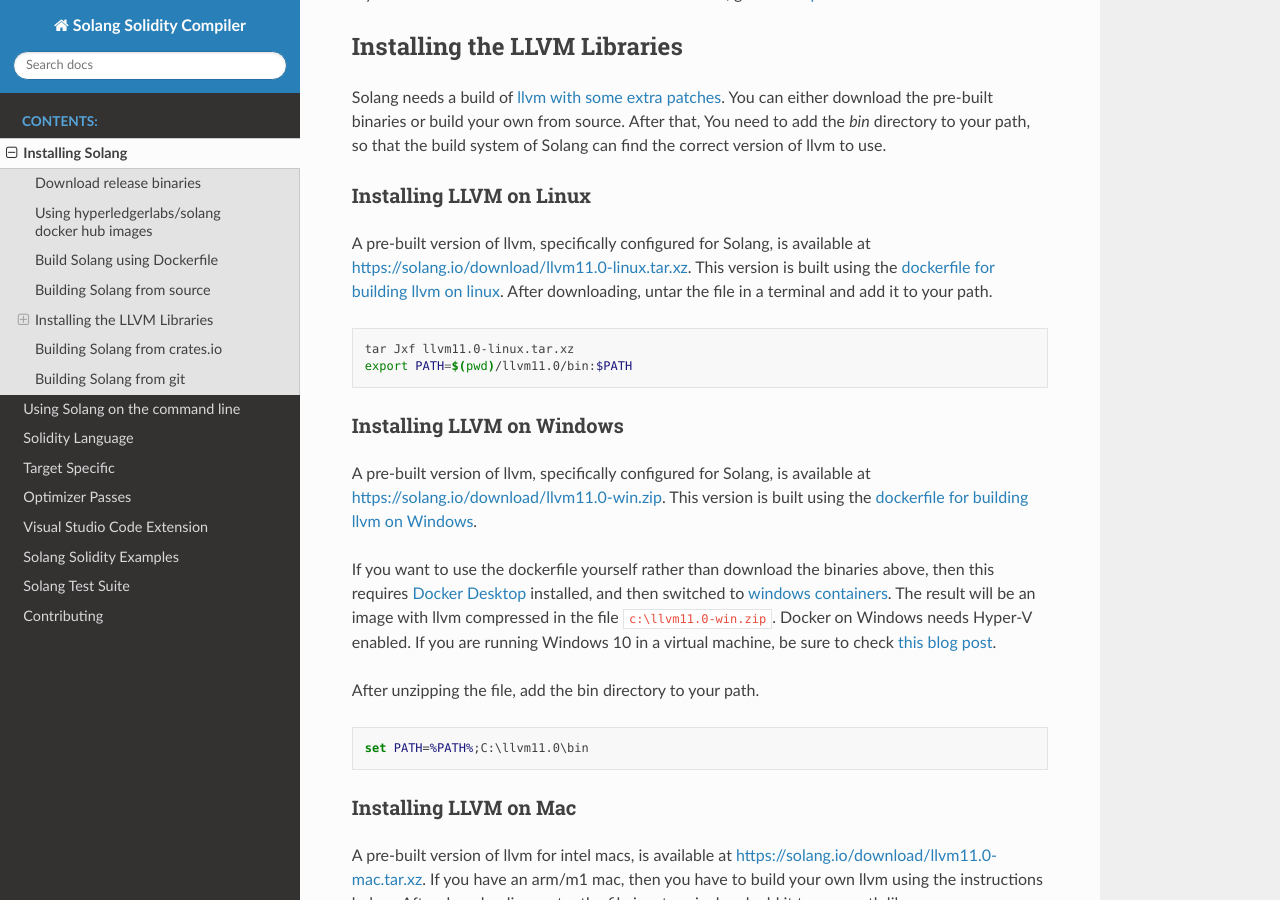
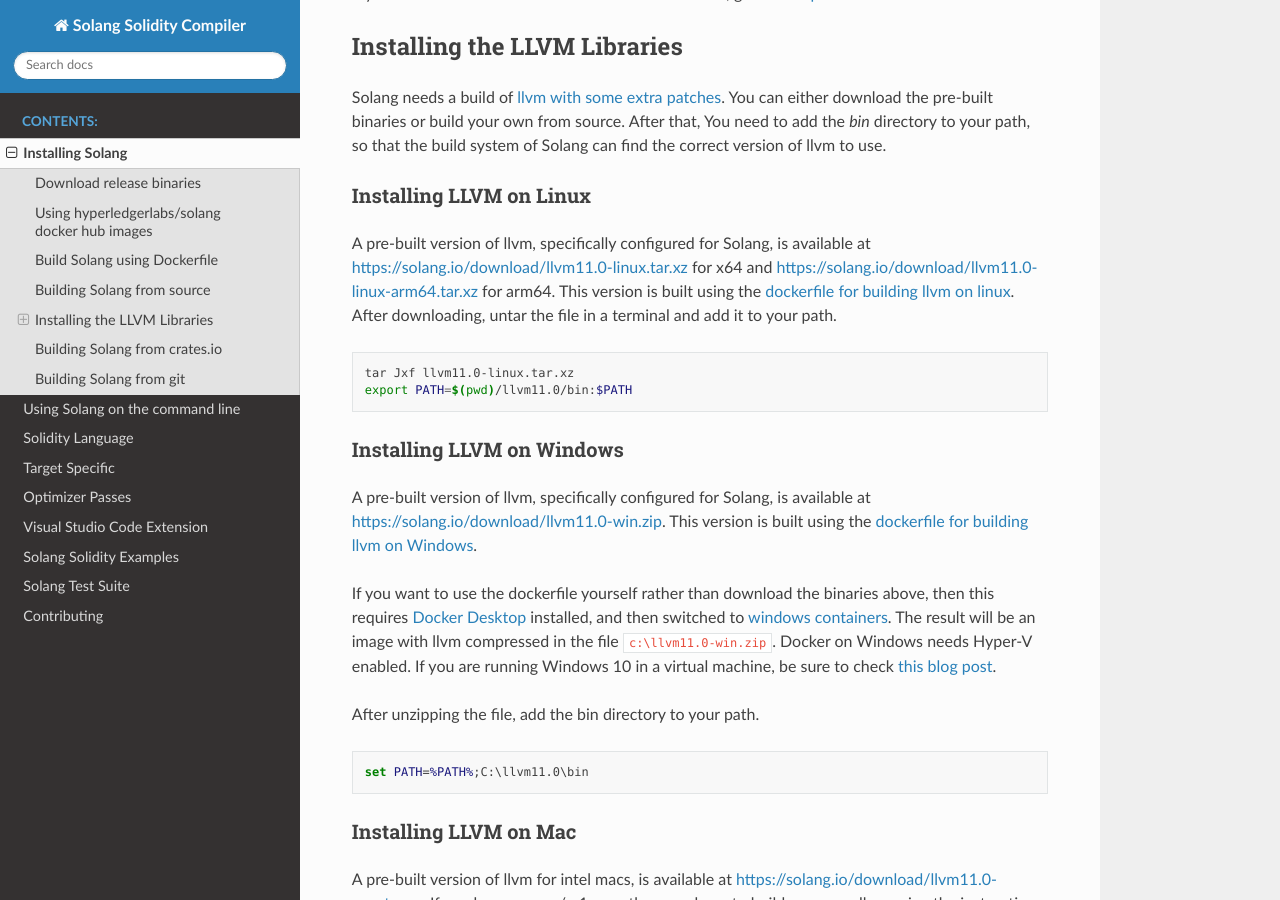
Before and after one commit to hyperledger-solang/solang, a Sphinx documentation site: the page built from docs/installing.rst, in a window 1280 px wide and 900 px high, scrolled down 1275 px. Built offline with Sphinx 7.4.7 and the Read the Docs theme 2.0.0, drawn with Linux system fonts in a browser that asks for light colours.

Commit message:
Add link to arm64 llvm build
Signed-off-by: Sean Young <sean@mess.org>

```diff
--- a/docs/installing.rst
+++ b/docs/installing.rst
@@ -69,7 +69,8 @@
 ________________________
 
 A pre-built version of llvm, specifically configured for Solang, is available at
-`<https://solang.io/download/llvm11.0-linux.tar.xz>`_. This version is built using the
+`<https://solang.io/download/llvm11.0-linux.tar.xz>`_ for x64 and
+`<https://solang.io/download/llvm11.0-linux-arm64.tar.xz>`_ for arm64. This version is built using the
 `dockerfile for building llvm on linux <https://github.com/hyperledger-labs/solang/blob/main/scripts/build-llvm-linux.dockerfile>`_.
 After downloading, untar the file in a terminal and add it to your path.
 
```
